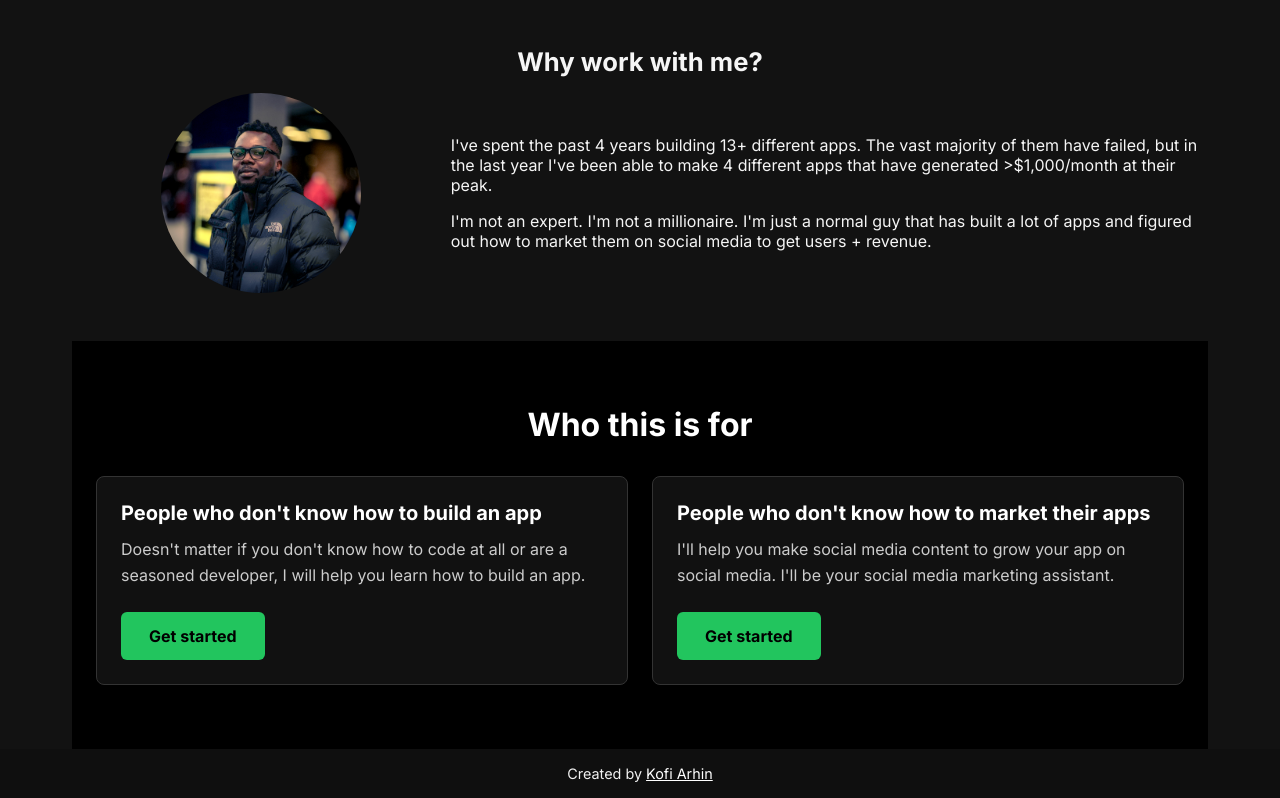
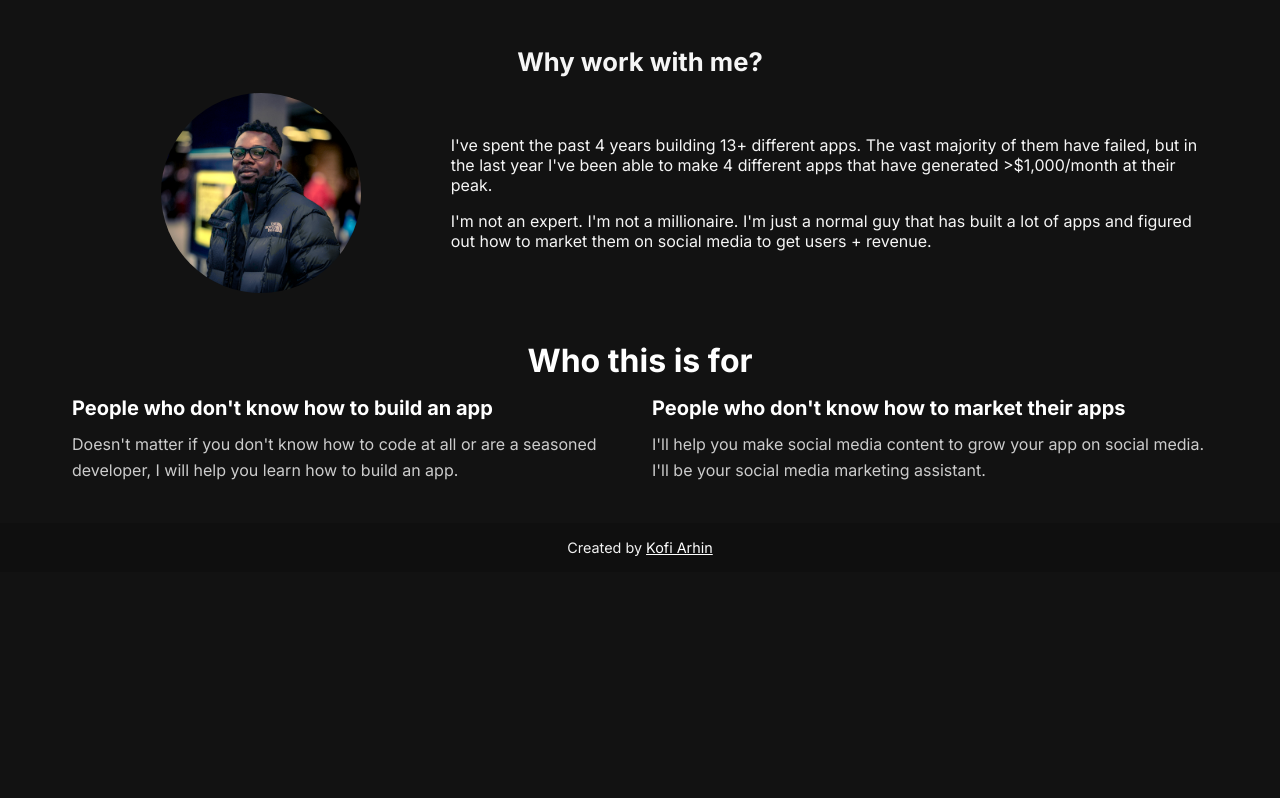
Before and after one commit to kofiarhin/devkofi, a React (Vite) app in the folder client/: page / in a window 1280 px wide. Shown: the part 511-1309 px from the top of the page. After the commit the page ends 1083 px from the top, so only its background shows below. Built offline with nearby package versions, Linux system fonts and the light colour scheme.

Commit message:
ui clean up audience

```diff
--- a/client/src/components/Audience/Audience.jsx
+++ b/client/src/components/Audience/Audience.jsx
@@ -14,9 +14,6 @@ const Audience = () => {
             Doesn't matter if you don't know how to code at all or are a
             seasoned developer, I will help you learn how to build an app.
           </p>
-          <a href="#get-started" className="cta">
-            Get started
-          </a>
         </div>
         <div className="card">
           <h3 className="card-title">
@@ -26,9 +23,6 @@ const Audience = () => {
             I'll help you make social media content to grow your app on social
             media. I'll be your social media marketing assistant.
           </p>
-          <a href="#get-started" className="cta">
-            Get started
-          </a>
         </div>
       </div>
     </section>
--- a/client/src/components/Audience/audience.styles.scss
+++ b/client/src/components/Audience/audience.styles.scss
@@ -1,6 +1,4 @@
 .audience {
-  padding: 4rem 1.5rem;
-  background-color: #000000;
   color: #ffffff;
 }
 
@@ -8,7 +6,7 @@
   text-align: center;
   font-size: 2rem;
   font-weight: 700;
-  margin-bottom: 2rem;
+  margin-bottom: 1rem;
 }
 
 .cards {
@@ -23,17 +21,7 @@
 }
 
 .card {
-  background: #111111;
-  border: 1px solid #333333;
-  border-radius: 8px;
-  padding: 1.5rem;
-  box-shadow: 0 2px 8px rgba(0, 0, 0, 0.3);
-  transition: transform 0.3s ease, border-color 0.3s ease;
-}
-
-.card:hover {
-  transform: translateY(-5px);
-  border-color: #22c55e;
+  margin-bottom: 1rem;
 }
 
 .card-title {
@@ -52,8 +40,6 @@
 .cta {
   display: inline-block;
   background-color: #22c55e; /* Bright green */
-  color: #000000; /* Black text */
-  padding: 0.875rem 1.75rem;
   border-radius: 6px;
   text-decoration: none;
   font-weight: 600;
```
Also changed, not shown: 2 other files (tests, documents, lock files or other folders).
